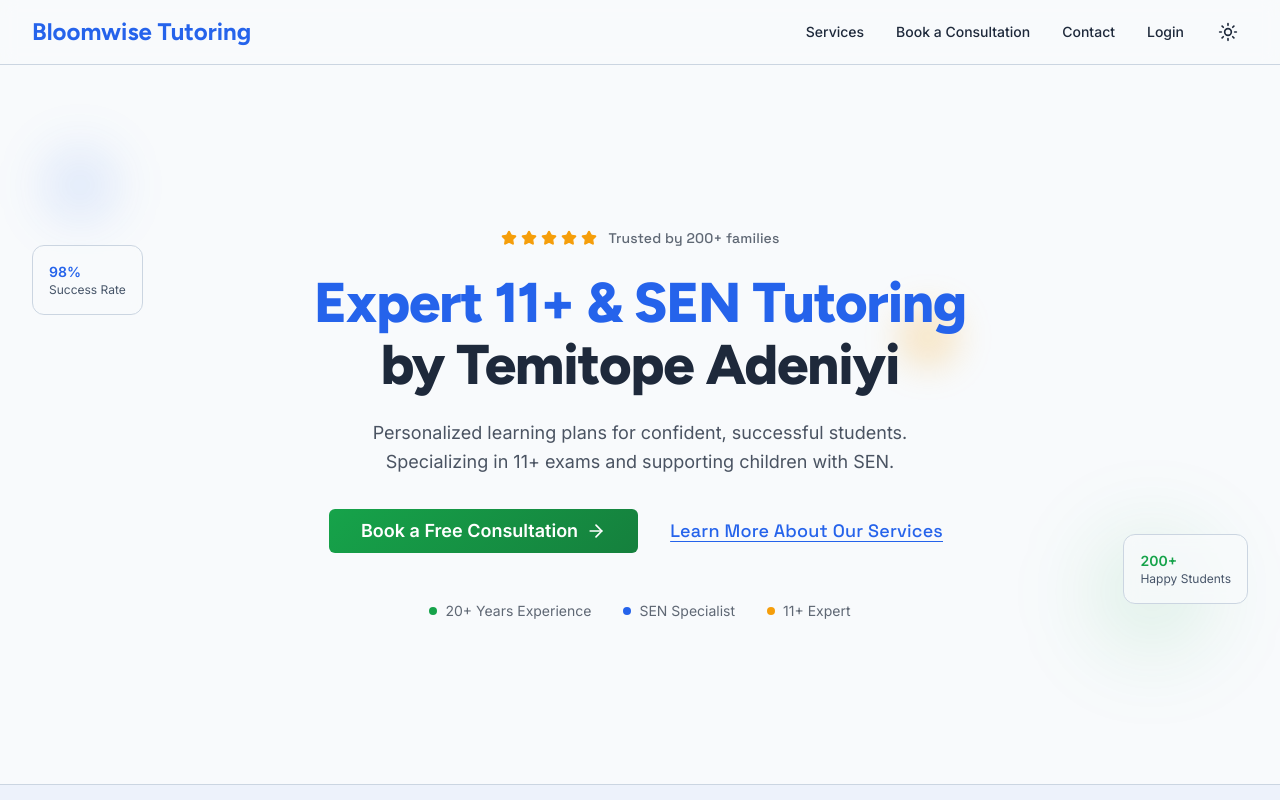
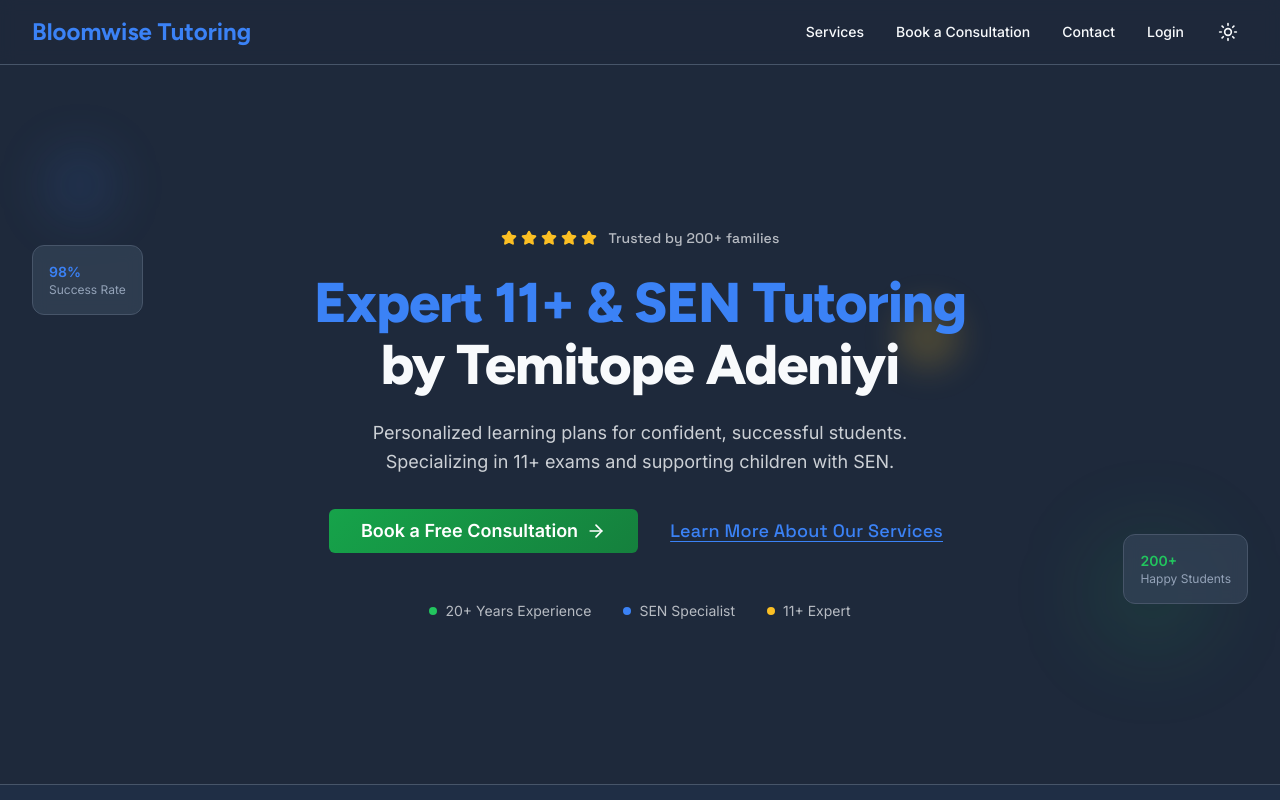
Before and after one commit to Olukay-05/tutorial-business-website, a Next.js app: page / in a window 1280 px wide. Both pictures are taken after a click on the button "Switch to dark mode". Shown: the top 800 px of the page. Built offline with nearby package versions, Linux system fonts and the light colour scheme.

Commit message:
Bug fixes with Dark Theme Configuration

```diff
--- a/src/app/globals.css
+++ b/src/app/globals.css
@@ -46,17 +46,70 @@
 
 @variant dark (&:is(.dark *));
 
+/* Dark mode theme variables */
+.dark {
+  --bloomwise-primary: #3b82f6; /* Lighter blue for dark mode */
+  --bloomwise-success: #22c55e; /* Lighter green for dark mode */
+  --bloomwise-warning: #fbbf24; /* Lighter amber for dark mode */
+  --bloomwise-cream: #1e293b; /* Dark background */
+  --bloomwise-dark: #f8fafc; /* Light text for dark mode */
+  --footer-text: #64748b;
+
+  /* Map dark theme to Tailwind tokens */
+  --color-background: var(--bloomwise-cream);
+  --color-foreground: var(--bloomwise-dark);
+
+  --color-card: #334155;
+  --color-card-foreground: var(--bloomwise-dark);
+
+  --color-popover: #334155;
+  --color-popover-foreground: var(--bloomwise-dark);
+
+  --color-primary: var(--bloomwise-primary);
+  --color-primary-foreground: var(--bloomwise-cream);
+
+  --color-secondary: var(--bloomwise-success);
+  --color-secondary-foreground: var(--bloomwise-cream);
+
+  --color-accent: var(--bloomwise-warning);
+  --color-accent-foreground: var(--bloomwise-cream);
+
+  --color-muted: #475569;
+  --color-muted-foreground: #94a3b8;
+
+  --color-destructive: #ef4444;
+  --color-border: #475569;
+  --color-input: #475569;
+  --color-ring: var(--bloomwise-primary);
+}
+
 @layer base {
   * {
     @apply border-border outline-ring/50;
   }
   body {
     @apply bg-background text-foreground;
+    transition: background-color 0.3s ease, color 0.3s ease;
   }
 
   /* Explicitly define the footer text color */
   .text-footer-text {
     color: var(--footer-text);
+  }
+}
+
+@layer components {
+  .animate-fade-in-up {
+    animation: fade-in-up 0.6s ease-out forwards;
+    opacity: 0;
+    transform: translateY(20px);
+  }
+
+  @keyframes fade-in-up {
+    to {
+      opacity: 1;
+      transform: translateY(0);
+    }
   }
 }
 
--- a/src/components/homepage/Hero.tsx
+++ b/src/components/homepage/Hero.tsx
@@ -16,26 +16,17 @@ const Hero = () => {
   const floatingCard2Ref = useRef<HTMLDivElement>(null);
 
   useEffect(() => {
-    if (typeof window !== "undefined") {
+    if (typeof window !== 'undefined') {
       // Initial states
-      gsap.set(
-        [
-          trustIndicatorsRef.current,
-          headlineRef.current,
-          subheadlineRef.current,
-          ctaRef.current,
-          trustElementsRef.current,
-        ],
-        {
+      gsap.set([trustIndicatorsRef.current, headlineRef.current, subheadlineRef.current, ctaRef.current, trustElementsRef.current], {
         opacity: 0,
-          y: 20,
-        }
-      );
+        y: 20
+      });
 
       gsap.set([floatingCard1Ref.current, floatingCard2Ref.current], {
         opacity: 0,
         y: 30,
-        rotation: 5,
+        rotation: 5
       });
 
       // Animation timeline
@@ -46,68 +37,45 @@ const Hero = () => {
         opacity: 1,
         y: 0,
         duration: 0.6,
-        ease: "power2.out",
+        ease: "power2.out"
       })
-        .to(
-          headlineRef.current,
-          {
+      .to(headlineRef.current, {
         opacity: 1,
         y: 0,
         duration: 0.8,
-            ease: "power2.out",
-          },
-          "-=0.3"
-        )
-        .to(
-          subheadlineRef.current,
-          {
+        ease: "power2.out"
+      }, "-=0.3")
+      .to(subheadlineRef.current, {
         opacity: 1,
         y: 0,
         duration: 0.8,
-            ease: "power2.out",
-          },
-          "-=0.4"
-        )
-        .to(
-          ctaRef.current,
-          {
+        ease: "power2.out"
+      }, "-=0.4")
+      .to(ctaRef.current, {
         opacity: 1,
         y: 0,
         duration: 0.8,
-            ease: "power2.out",
-          },
-          "-=0.4"
-        )
-        .to(
-          trustElementsRef.current,
-          {
+        ease: "power2.out"
+      }, "-=0.4")
+      .to(trustElementsRef.current, {
         opacity: 1,
         y: 0,
         duration: 0.8,
-            ease: "power2.out",
-          },
-          "-=0.4"
-        )
-        .to(
-          [floatingCard1Ref.current, floatingCard2Ref.current],
-          {
+        ease: "power2.out"
+      }, "-=0.4")
+      .to([floatingCard1Ref.current, floatingCard2Ref.current], {
         opacity: 1,
         y: 0,
         rotation: 0,
         duration: 0.8,
         ease: "back.out(1.7)",
-            stagger: 0.2,
-          },
-          "-=0.6"
-        );
+        stagger: 0.2
+      }, "-=0.6");
     }
   }, []);
 
   return (
-    <section
-      ref={heroRef}
-      className="relative min-h-[90vh] flex items-center justify-center overflow-hidden border-b border-border"
-    >
+    <section ref={heroRef} className="relative min-h-[90vh] flex items-center justify-center overflow-hidden border-b border-border">
       {/* Background with modern gradient */}
       <div className="absolute inset-0 bg-background"></div>
 
@@ -120,10 +88,7 @@ const Hero = () => {
       <div className="relative z-10 container mx-auto px-4 sm:px-6 lg:px-8 text-center">
         <div className="max-w-4xl mx-auto">
           {/* Trust indicators */}
-          <div
-            ref={trustIndicatorsRef}
-            className="flex items-center justify-center space-x-1 mb-6 opacity-0 translate-y-5"
-          >
+          <div ref={trustIndicatorsRef} className="flex items-center justify-center space-x-1 mb-6">
             <div className="flex items-center space-x-1">
               {[...Array(5)].map((_, i) => (
                 <Star
@@ -138,32 +103,21 @@ const Hero = () => {
           </div>
 
           {/* Main headline */}
-          <h1
-            ref={headlineRef}
-            className="heading-hero text-primary mb-6 opacity-0 translate-y-5 transition-colors duration-300 hover:text-primary/80"
-          >
+          <h1 ref={headlineRef} className="heading-hero text-primary mb-6 transition-colors duration-300 hover:text-primary/80">
             Expert 11+ & SEN Tutoring
             <br />
-            <span className="text-foreground transition-colors duration-300 hover:text-primary">
-              by Temitope Adeniyi
-            </span>
+            <span className="text-foreground transition-colors duration-300 hover:text-primary">by Temitope Adeniyi</span>
           </h1>
 
           {/* Subheadline */}
-          <p
-            ref={subheadlineRef}
-            className="body-large text-foreground/80 mb-8 max-w-2xl mx-auto opacity-0 translate-y-5 transition-colors duration-300 hover:text-foreground"
-          >
+          <p ref={subheadlineRef} className="body-large text-foreground/80 mb-8 max-w-2xl mx-auto transition-colors duration-300 hover:text-foreground">
             Personalized learning plans for confident, successful students.
             <br />
             Specializing in 11+ exams and supporting children with SEN.
           </p>
 
           {/* CTA Buttons */}
-          <div
-            ref={ctaRef}
-            className="flex flex-col sm:flex-row items-center justify-center space-y-4 sm:space-y-0 sm:space-x-6 opacity-0 translate-y-5"
-          >
+          <div ref={ctaRef} className="flex flex-col sm:flex-row items-center justify-center space-y-4 sm:space-y-0 sm:space-x-6">
             <Button
               size="lg"
               className="gradient-success text-white hover:shadow-lg transform hover:scale-105 transition-all duration-300 px-8 py-4 text-lg font-semibold"
@@ -182,47 +136,32 @@ const Hero = () => {
           </div>
 
           {/* Additional trust elements */}
-          <div
-            ref={trustElementsRef}
-            className="mt-12 flex flex-wrap items-center justify-center space-x-8 text-sm text-foreground/70 opacity-0 translate-y-5"
-          >
+          <div ref={trustElementsRef} className="mt-12 flex flex-wrap items-center justify-center space-x-8 text-sm text-foreground/70">
             <div className="flex items-center space-x-2 group">
               <div className="w-2 h-2 bg-secondary rounded-full transition-all duration-300 group-hover:bg-secondary/80"></div>
-              <span className="transition-colors duration-300 group-hover:text-foreground">
-                20+ Years Experience
-              </span>
+              <span className="transition-colors duration-300 group-hover:text-foreground">20+ Years Experience</span>
             </div>
             <div className="flex items-center space-x-2 group">
               <div className="w-2 h-2 bg-primary rounded-full transition-all duration-300 group-hover:bg-primary/80"></div>
-              <span className="transition-colors duration-300 group-hover:text-foreground">
-                SEN Specialist
-              </span>
+              <span className="transition-colors duration-300 group-hover:text-foreground">SEN Specialist</span>
             </div>
             <div className="flex items-center space-x-2 group">
               <div className="w-2 h-2 bg-accent rounded-full transition-all duration-300 group-hover:bg-accent/80"></div>
-              <span className="transition-colors duration-300 group-hover:text-foreground">
-                11+ Expert
-              </span>
+              <span className="transition-colors duration-300 group-hover:text-foreground">11+ Expert</span>
             </div>
           </div>
         </div>
       </div>
 
       {/* Floating cards for visual interest */}
-      <div
-        ref={floatingCard1Ref}
-        className="absolute top-1/4 left-8 bg-card/80 backdrop-blur-sm border border-border p-4 rounded-xl transform hidden lg:block opacity-0 translate-y-8 rotate-5 transition-all duration-300 hover:shadow-lg hover:-translate-y-2"
-      >
+      <div ref={floatingCard1Ref} className="absolute top-1/4 left-8 bg-card/80 backdrop-blur-sm border border-border p-4 rounded-xl transform rotate-3 hidden lg:block transition-all duration-300 hover:shadow-lg hover:-translate-y-2">
         <div className="text-sm font-semibold text-primary transition-colors duration-300 hover:text-primary/80">
           98%
         </div>
         <div className="text-xs text-muted-foreground">Success Rate</div>
       </div>
 
-      <div
-        ref={floatingCard2Ref}
-        className="absolute bottom-1/4 right-8 bg-card/80 backdrop-blur-sm border border-border p-4 rounded-xl transform hidden lg:block opacity-0 translate-y-8 -rotate-5 transition-all duration-300 hover:shadow-lg hover:-translate-y-2"
-      >
+      <div ref={floatingCard2Ref} className="absolute bottom-1/4 right-8 bg-card/80 backdrop-blur-sm border border-border p-4 rounded-xl transform -rotate-2 hidden lg:block transition-all duration-300 hover:shadow-lg hover:-translate-y-2">
         <div className="text-sm font-semibold text-secondary transition-colors duration-300 hover:text-secondary/80">
           200+
         </div>
--- a/src/components/layout/Footer.tsx
+++ b/src/components/layout/Footer.tsx
@@ -47,7 +47,7 @@ const Footer = () => {
                 Bloomwise Tutoring
               </h3>
               <p className="body-regular text-footer-text leading-relaxed max-w-md">
-                Expert 11+ and SEN tutoring by Sister Tope. Personalized
+                Expert 11+ and SEN tutoring by Temitope Adeniyi. Personalized
                 learning plans for confident, successful students.
               </p>
             </div>
--- a/src/components/theme-toggle.tsx
+++ b/src/components/theme-toggle.tsx
@@ -50,12 +50,12 @@ export function ThemeToggle() {
       size="icon"
       onClick={toggleTheme}
       aria-label={theme === "dark" ? "Switch to light mode" : "Switch to dark mode"}
-      className="rounded-full"
+      className="rounded-full hover:bg-accent/10 transition-all duration-300 hover:scale-110"
     >
       {theme === "dark" ? (
-        <Sun className="h-5 w-5" />
+        <Sun className="h-5 w-5 transition-all duration-300 hover:text-accent hover:rotate-180" />
       ) : (
-        <Moon className="h-5 w-5" />
+        <Moon className="h-5 w-5 transition-all duration-300 hover:text-accent hover:-rotate-12" />
       )}
     </Button>
   );
--- a/tailwind.config.ts
+++ b/tailwind.config.ts
@@ -11,25 +11,25 @@ const config: Config = {
   theme: {
     extend: {
       colors: {
-        background: "var(--background)",
-        foreground: "var(--foreground)",
+        background: "var(--color-background)",
+        foreground: "var(--color-foreground)",
         footerText: "var(--footer-text)",
-        card: "var(--card)",
-        "card-foreground": "var(--card-foreground)",
-        popover: "var(--popover)",
-        "popover-foreground": "var(--popover-foreground)",
-        primary: "var(--primary)",
-        "primary-foreground": "var(--primary-foreground)",
-        secondary: "var(--secondary)",
-        "secondary-foreground": "var(--secondary-foreground)",
-        muted: "var(--muted)",
-        "muted-foreground": "var(--muted-foreground)",
-        accent: "var(--accent)",
-        "accent-foreground": "var(--accent-foreground)",
-        destructive: "var(--destructive)",
-        border: "var(--border)",
-        input: "var(--input)",
-        ring: "var(--ring)",
+        card: "var(--color-card)",
+        "card-foreground": "var(--color-card-foreground)",
+        popover: "var(--color-popover)",
+        "popover-foreground": "var(--color-popover-foreground)",
+        primary: "var(--color-primary)",
+        "primary-foreground": "var(--color-primary-foreground)",
+        secondary: "var(--color-secondary)",
+        "secondary-foreground": "var(--color-secondary-foreground)",
+        muted: "var(--color-muted)",
+        "muted-foreground": "var(--color-muted-foreground)",
+        accent: "var(--color-accent)",
+        "accent-foreground": "var(--color-accent-foreground)",
+        destructive: "var(--color-destructive)",
+        border: "var(--color-border)",
+        input: "var(--color-input)",
+        ring: "var(--color-ring)",
         // Bloomwise brand colors
         "bloomwise-primary": "var(--bloomwise-primary)",
         "bloomwise-success": "var(--bloomwise-success)",
```
Also changed, not shown: src/components/homepage/ServicesOverview.tsx (+18 -6 lines), src/components/homepage/Testimonials.tsx (+5 -4 lines), src/components/homepage/TutorProfile.tsx (+11 -5 lines). Lines whose indentation alone changed are shown as unchanged.
